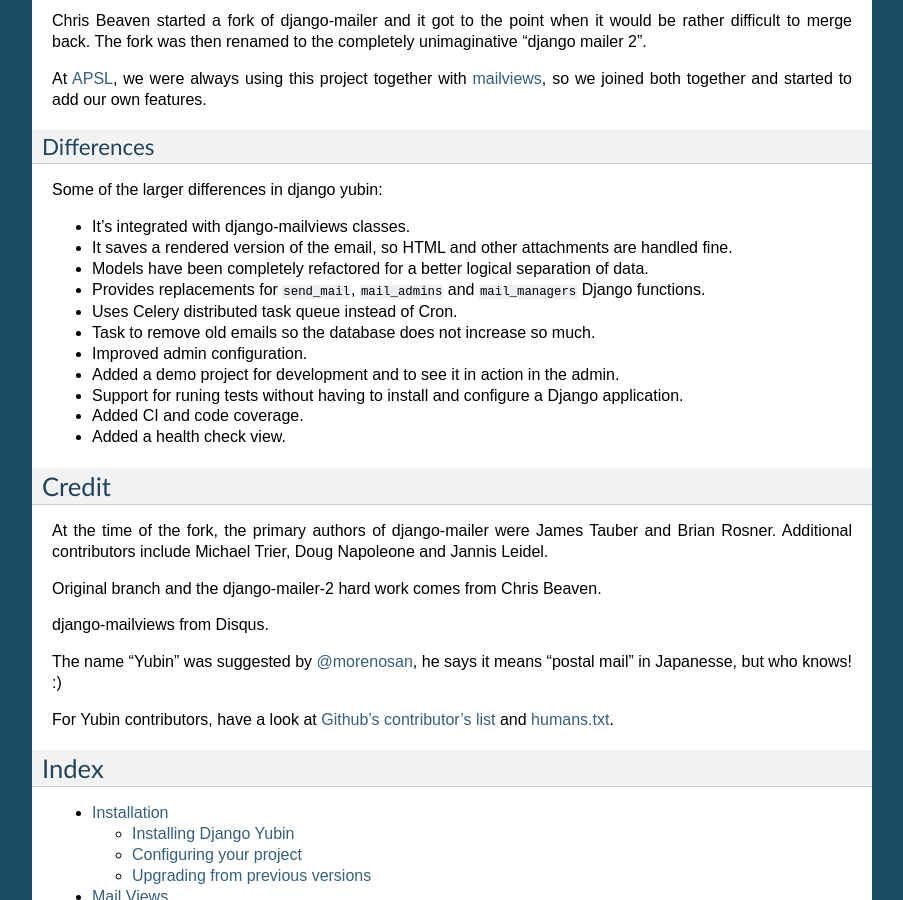
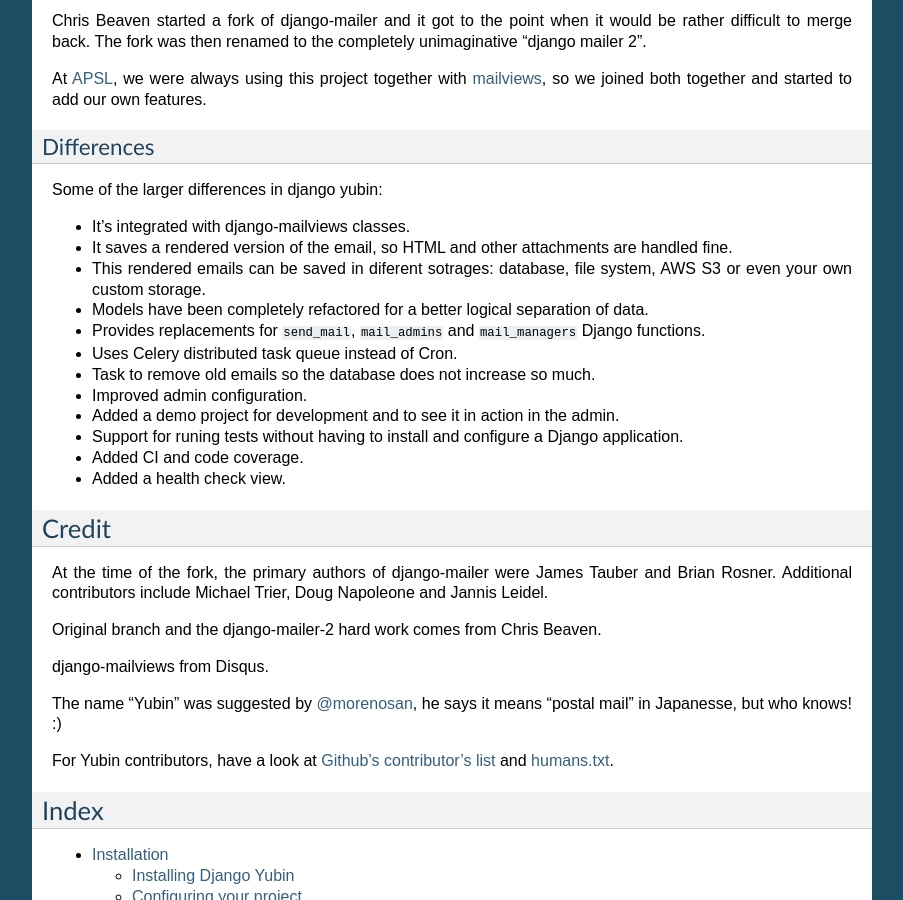
Before and after one commit to APSL/django-yubin, a Sphinx documentation site: the page built from docs/index.rst, in a window 1280 px wide and 900 px high, scrolled down 677 px. Shown: the whole window, without its empty margins (198-1101 px from the left). Built offline with Sphinx 7.4.7, drawn with Linux system fonts in a browser that asks for light colours.

Commit message:
Minor docs update

```diff
--- a/docs/index.rst
+++ b/docs/index.rst
@@ -49,6 +49,8 @@ Some of the larger differences in django yubin:
 
 * It's integrated with django-mailviews classes.
 * It saves a rendered version of the email, so HTML and other attachments are handled fine.
+* This rendered emails can be saved in diferent sotrages: database, file system, AWS S3 or even
+  your own custom storage.
 * Models have been completely refactored for a better logical separation of data.
 * Provides replacements for ``send_mail``, ``mail_admins`` and ``mail_managers`` Django functions.
 * Uses Celery distributed task queue instead of Cron.
--- a/docs/queue.rst
+++ b/docs/queue.rst
@@ -49,6 +49,8 @@ In addition to tasks, Yubin also provides a couple of commands to facilitate the
 
 - **send_test_mail** Sends a single HTML email. Ideal for checking connection parameters.
 - **create_email** Creates fake mails for testing unicode, emojis and attachments.
+- **db2file** and **file2db** migrate emails between storage backends. Look at the
+  :doc:`Storage backends <storages>` section for more details.
 
 Execute ``python manage.py THE_COMMAND --help`` to see optional arguments.
 
```
